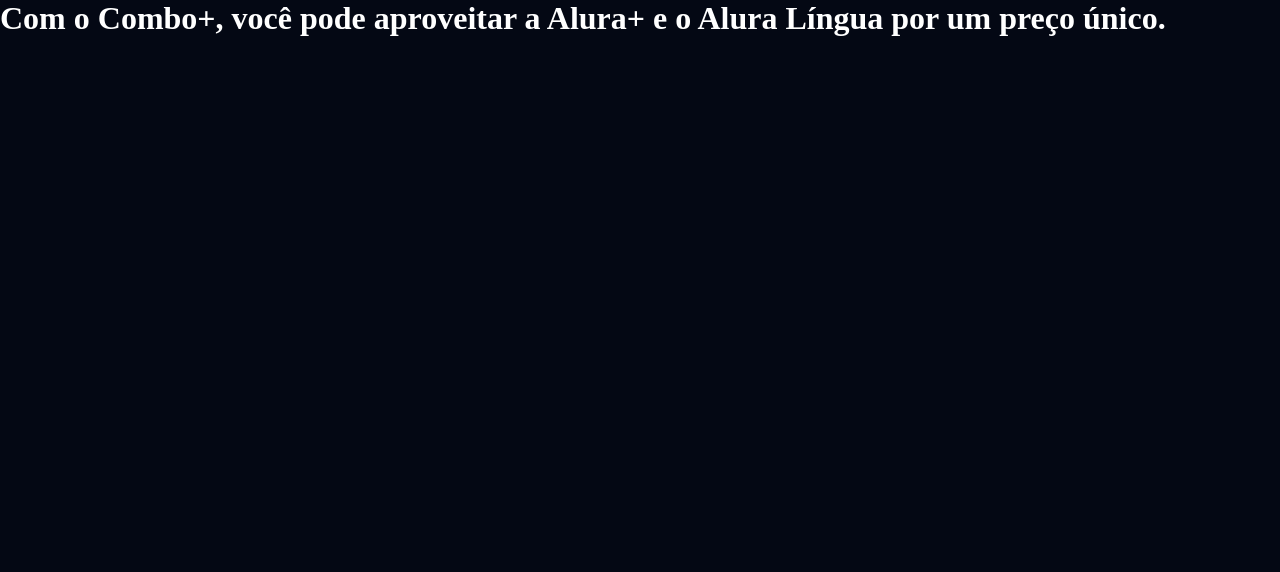
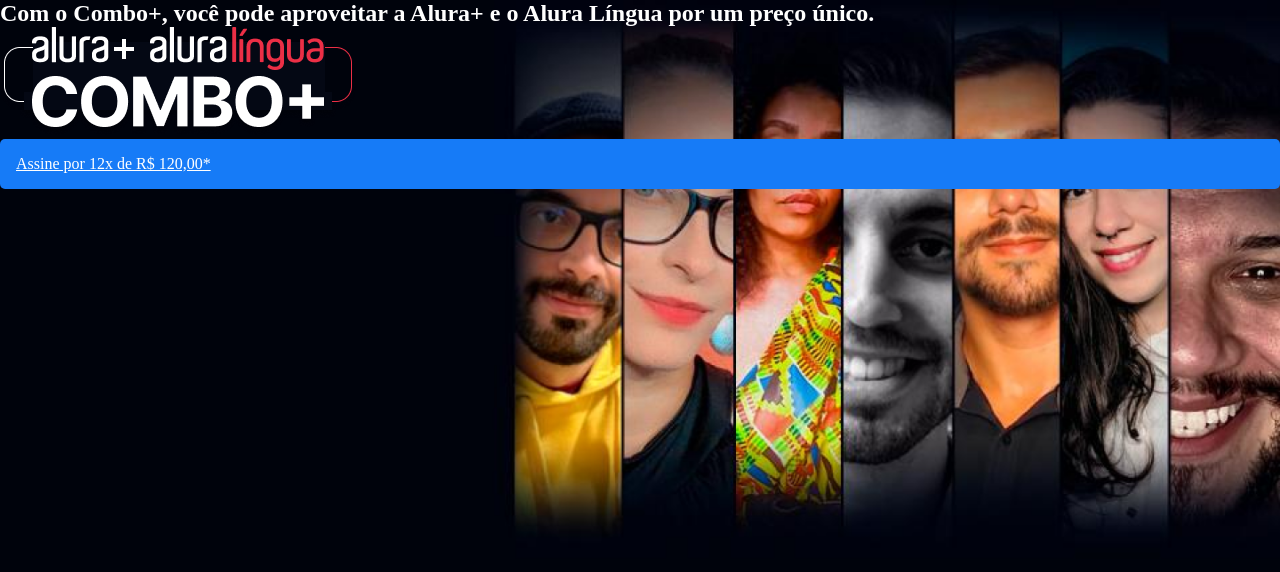
Before and after one commit to MateusJordao/html-alura-plus, a plain HTML site: page index.html in a window 1280 px wide. Drawn offline with Linux system fonts and the light colour scheme.

Commit message:
Criei a pasta de imagens e importei algumas, tambem criei as classes principal e conteiner para estilizacao da pagina principal e criei o botao de assinatura e sua classe

```diff
--- a/index.html
+++ b/index.html
@@ -7,6 +7,10 @@
     <title>Alura+</title>
 </head>
 <body>
-    <h1>Com o Combo+, você pode aproveitar a Alura+ e o Alura Língua por um preço único.</h1>
+    <section class="container principal">
+        <h1>Com o Combo+, você pode aproveitar a Alura+ e o Alura Língua por um preço único.</h1>
+        <img src="img/Combo.png" alt="combo+">
+        <a class="container__botao" href="https://www.alura.com.br" alt="site Alura">Assine por 12x de R$ 120,00*</a>
+    </section>
 </body>
 </html>
--- a/styles/styles.css
+++ b/styles/styles.css
@@ -1,17 +1,35 @@
-:root {
+:root { /* Variaveis para melhor menutenção da aplicação */
     --branco-01: #FFFFFF;
     --cinza-01: #C0C0C0;
     --azul-01: #167BF7;
     ---vermelho-01: #EC2F46;
     --fundo-preto: #040814;
-} /* Variaveis para melhor menutenção da aplicação */
+}
 
 body {
-    background-color: var(--fundo-preto);
-    color: var(--branco-01);
+    background-color: var(--fundo-preto); /* Defini cor de fundo da pagina */
+    color: var(--branco-01); /* Defini cor padrão do texto */
 }
 
-*{
+*{  /* O elemento * é uma especie de coringa que faz com que todos os objetos sejam afetados pelos seus parametros */
     margin: 0;
     padding: 0;
-} /* O elemento * é uma especie de coringa que faz com que todos os objetos sejam afetados pelos seus parametros */
+}
+
+.principal { /* Defini a imagem de fundo do inicio da pagina principal */
+    background-image: url("/img/Background.png");
+    background-repeat: no-repeat; /* Tira a reptição da imagem */
+    background-size: contain;
+}
+
+.container { /* Definie a altura total da pagina a ser usada */
+    height: 100vh;
+}
+
+.container__botao { /* Classe para estilização do botão de assinatura */
+    background-color:  var(--azul-01); /* Define a cor de fundo */
+    border-radius: 5px; /* Define o arredondamento das bordas do botão */
+    padding: 1em; /* Tamanho da funte usando medida relativa para melhor responsividade */
+    color: var(--branco-01); /* Define a cor do texto */
+    display: block;
+}
```
Also changed, not shown: img/Background.png (added), img/Combo.png (added).
